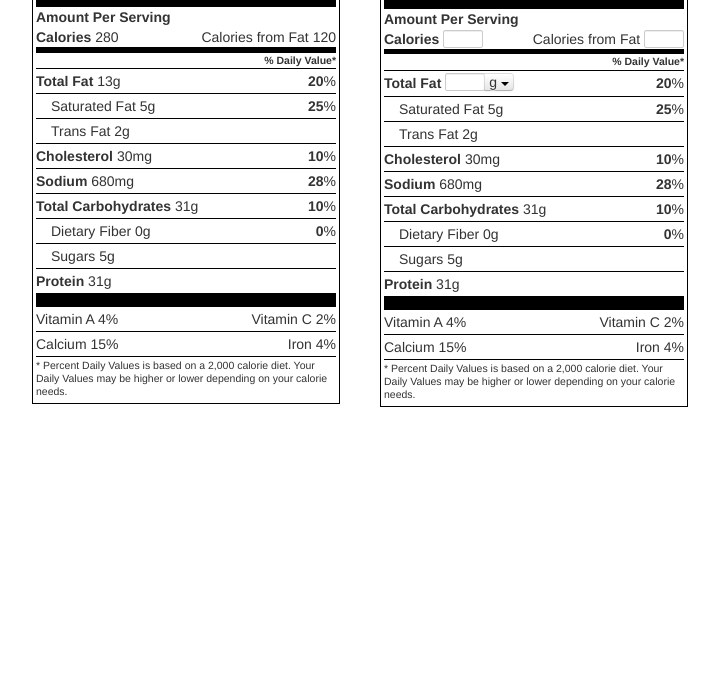
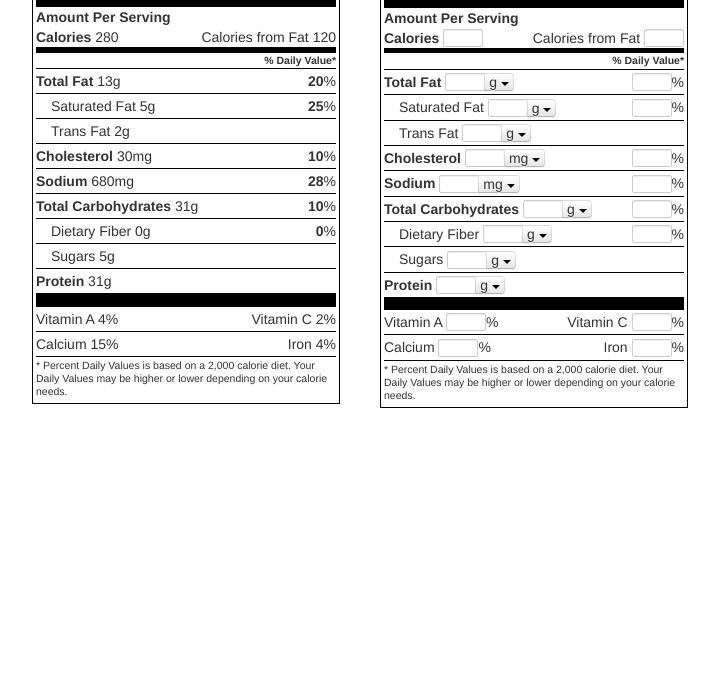
Before and after one commit to DavidHogue/MacroLog, a website: page nutrition-facts.html in a window 1280 px wide. Shown: the part 106-800 px from the top of the page, without its empty margins (158-877 px from the left). Drawn offline with nearby package versions, Linux system fonts and the light colour scheme.

Commit message:
Improvements to the edit nutrition facts panel

```diff
--- a/nutrition-facts.html
+++ b/nutrition-facts.html
@@ -40,7 +40,7 @@
 
         /* All labels enclosed by 1/2 point box rule within 3 points of text measure */
         /* 1/4pt rule centered between nutrients (2pts leading above and 2pts below */
-        .nutrition-facts p {
+        .nutrition-facts p, .nutrition-facts .nutrient {
             border-top: 1px solid black;
             margin: 0;
             clear: both;
@@ -110,6 +110,7 @@
         }
         .nutrition-facts .input-append {
             margin: 0;
+            line-height: 18px;
         }
     </style>
 </head>
@@ -236,7 +237,7 @@
             <h2>
                 <span class="right">% Daily Value*</span>
             </h2>
-            <p>
+            <div class="nutrient">
                 <strong>Total Fat</strong>
                 <span class="input-append">
                     <input type="text" class="input-mini">
@@ -244,47 +245,147 @@
                         <button class="btn dropdown-toggle" data-toggle="dropdown">
                             g <span class="caret"></span>
                         </button>
+                        <ul class="dropdown-menu">
+                            <li><a href="#">g</a></li>
+                            <li><a href="#">mg</a></li>
+                        </ul>
                     </span>
                 </span>
-                <span class="right"><strong>20</strong>%</span>
-            </p>
-            <p class="subnutrient">
-                Saturated Fat 5g
-                <span class="right"><strong>25</strong>%</span>
-            </p>
-            <p class="subnutrient">
-                Trans Fat 2g
+                <span class="right"><input type="text" class="input-mini">%</span>
+            </div>
+            <div class="nutrient subnutrient">
+                Saturated Fat
+                <span class="input-append">
+                    <input type="text" class="input-mini">
+                    <span class="btn-group">
+                        <button class="btn dropdown-toggle" data-toggle="dropdown">
+                            g <span class="caret"></span>
+                        </button>
+                        <ul class="dropdown-menu">
+                            <li><a href="#">g</a></li>
+                            <li><a href="#">mg</a></li>
+                        </ul>
+                    </span>
+                </span>
+                <span class="right"><input type="text" class="input-mini">%</span>
+            </div>
+            <div class="nutrient subnutrient">
+                Trans Fat
+                <span class="input-append">
+                    <input type="text" class="input-mini">
+                    <span class="btn-group">
+                        <button class="btn dropdown-toggle" data-toggle="dropdown">
+                            g <span class="caret"></span>
+                        </button>
+                        <ul class="dropdown-menu">
+                            <li><a href="#">g</a></li>
+                            <li><a href="#">mg</a></li>
+                        </ul>
+                    </span>
+                </span>
+            </div>
+            <div class="nutrient">
+                <strong>Cholesterol</strong>
+                <span class="input-append">
+                    <input type="text" class="input-mini">
+                    <span class="btn-group">
+                        <button class="btn dropdown-toggle" data-toggle="dropdown">
+                            mg <span class="caret"></span>
+                        </button>
+                        <ul class="dropdown-menu">
+                            <li><a href="#">g</a></li>
+                            <li><a href="#">mg</a></li>
+                        </ul>
+                    </span>
+                </span>
+                <span class="right"><input type="text" class="input-mini">%</span>
+             </div>
+            <div class="nutrient">
+                <strong>Sodium</strong>
+                <span class="input-append">
+                    <input type="text" class="input-mini">
+                    <span class="btn-group">
+                        <button class="btn dropdown-toggle" data-toggle="dropdown">
+                            mg <span class="caret"></span>
+                        </button>
+                        <ul class="dropdown-menu">
+                            <li><a href="#">g</a></li>
+                            <li><a href="#">mg</a></li>
+                        </ul>
+                    </span>
+                </span>
+                <span class="right"><input type="text" class="input-mini">%</span>
+            </div>
+            <div class="nutrient">
+                <strong>Total Carbohydrates</strong>
+                <span class="input-append">
+                    <input type="text" class="input-mini">
+                    <span class="btn-group">
+                        <button class="btn dropdown-toggle" data-toggle="dropdown">
+                            g <span class="caret"></span>
+                        </button>
+                        <ul class="dropdown-menu">
+                            <li><a href="#">g</a></li>
+                            <li><a href="#">mg</a></li>
+                        </ul>
+                    </span>
+                </span>
+                <span class="right"><input type="text" class="input-mini">%</span>
+            </div>
+            <div class="nutrient subnutrient">
+                Dietary Fiber
+                <span class="input-append">
+                    <input type="text" class="input-mini">
+                    <span class="btn-group">
+                        <button class="btn dropdown-toggle" data-toggle="dropdown">
+                            g <span class="caret"></span>
+                        </button>
+                        <ul class="dropdown-menu">
+                            <li><a href="#">g</a></li>
+                            <li><a href="#">mg</a></li>
+                        </ul>
+                    </span>
+                </span>
+                <span class="right"><input type="text" class="input-mini">%</span>
+            </div>
+            <div class="nutrient subnutrient">
+                Sugars
+                <span class="input-append">
+                    <input type="text" class="input-mini">
+                    <span class="btn-group">
+                        <button class="btn dropdown-toggle" data-toggle="dropdown">
+                            g <span class="caret"></span>
+                        </button>
+                        <ul class="dropdown-menu">
+                            <li><a href="#">g</a></li>
+                            <li><a href="#">mg</a></li>
+                        </ul>
+                    </span>
+                </span>
+            </div>
+            <div class="nutrient">
+                <strong>Protein</strong>
+                <span class="input-append">
+                    <input type="text" class="input-mini">
+                    <span class="btn-group">
+                        <button class="btn dropdown-toggle" data-toggle="dropdown">
+                            g <span class="caret"></span>
+                        </button>
+                        <ul class="dropdown-menu">
+                            <li><a href="#">g</a></li>
+                            <li><a href="#">mg</a></li>
+                        </ul>
+                    </span>
+                </span>
+            </div>
+            <hr class="thick" />
+            <p>
+                Vitamin A <input type="text" class="input-mini">%
+                <span class="right">Vitamin C <input type="text" class="input-mini">%</span>
             </p>
             <p>
-                <strong>Cholesterol</strong> 30mg
-                <span class="right"><strong>10</strong>%</span>
-            </p>
-            <p>
-                <strong>Sodium</strong> 680mg
-                <span class="right"><strong>28</strong>%</span>
-            </p>
-            <p>
-                <strong>Total Carbohydrates</strong> 31g
-                <span class="right"><strong>10</strong>%</span>
-            </p>
-            <p class="subnutrient">
-                Dietary Fiber 0g
-                <span class="right"><strong>0</strong>%</span>
-            </p>
-            <p class="subnutrient">
-                Sugars 5g
-            </p>
-            <p>
-                <strong>Protein</strong> 31g
-            </p>
-            <hr class="thick" />
-            <p>
-                Vitamin A 4%
-                <span class="right">Vitamin C 2%</span>
-            </p>
-            <p>
-                Calcium 15%
-                <span class="right">Iron 4%</span>
+                Calcium <input type="text" class="input-mini">%
+                <span class="right">Iron <input type="text" class="input-mini">%</span>
             </p>
 
             <footer>
@@ -298,5 +399,16 @@
 
     <script src="http://code.jquery.com/jquery-1.10.0.min.js"></script>
     <script src="bootstrap/js/bootstrap.min.js"></script>
+    <script type="text/javascript">
+        $(function(){
+
+            $(".nutrition-facts .dropdown-menu li a").click(function(){
+                var $this = $(this);
+                var $button = $this.parents(".btn-group").find(".dropdown-toggle");
+                $button.text($this.text()).append(' <span class="caret"></span>');
+            });
+
+        });
+    </script>
 </body>
 </html>
```
